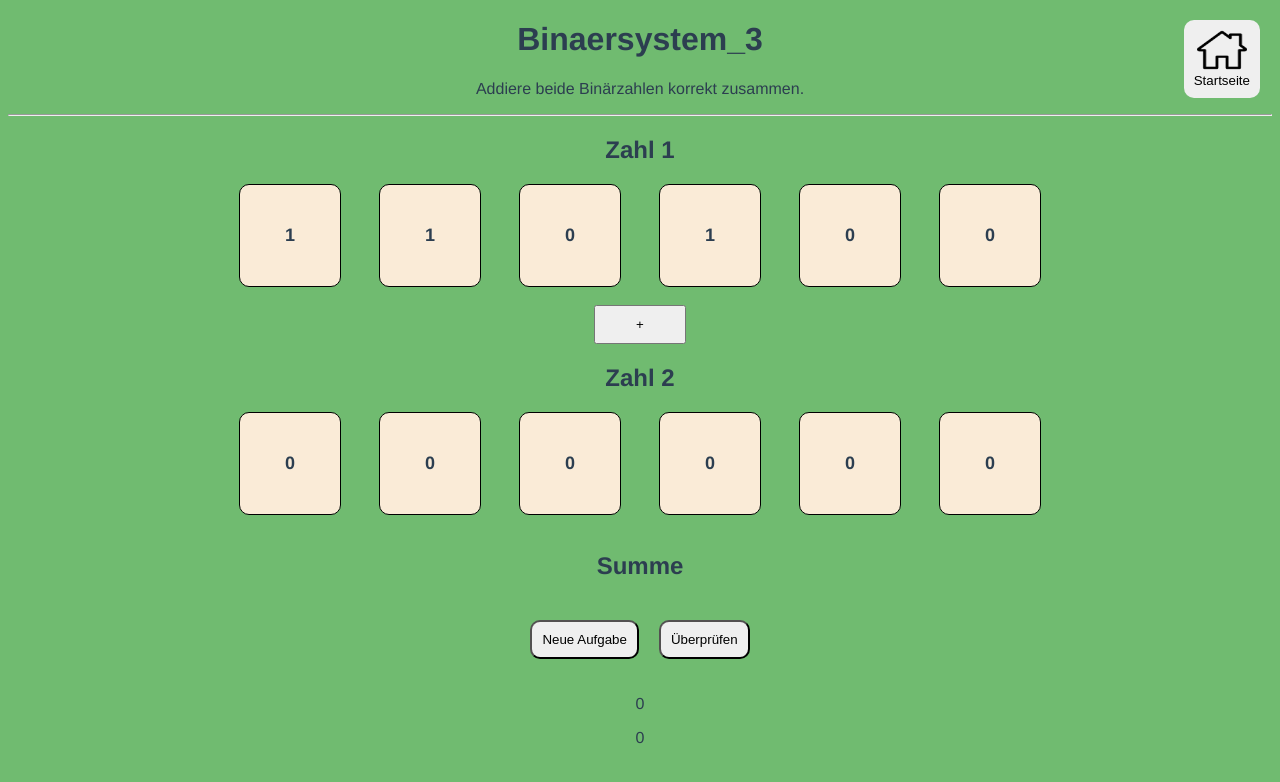
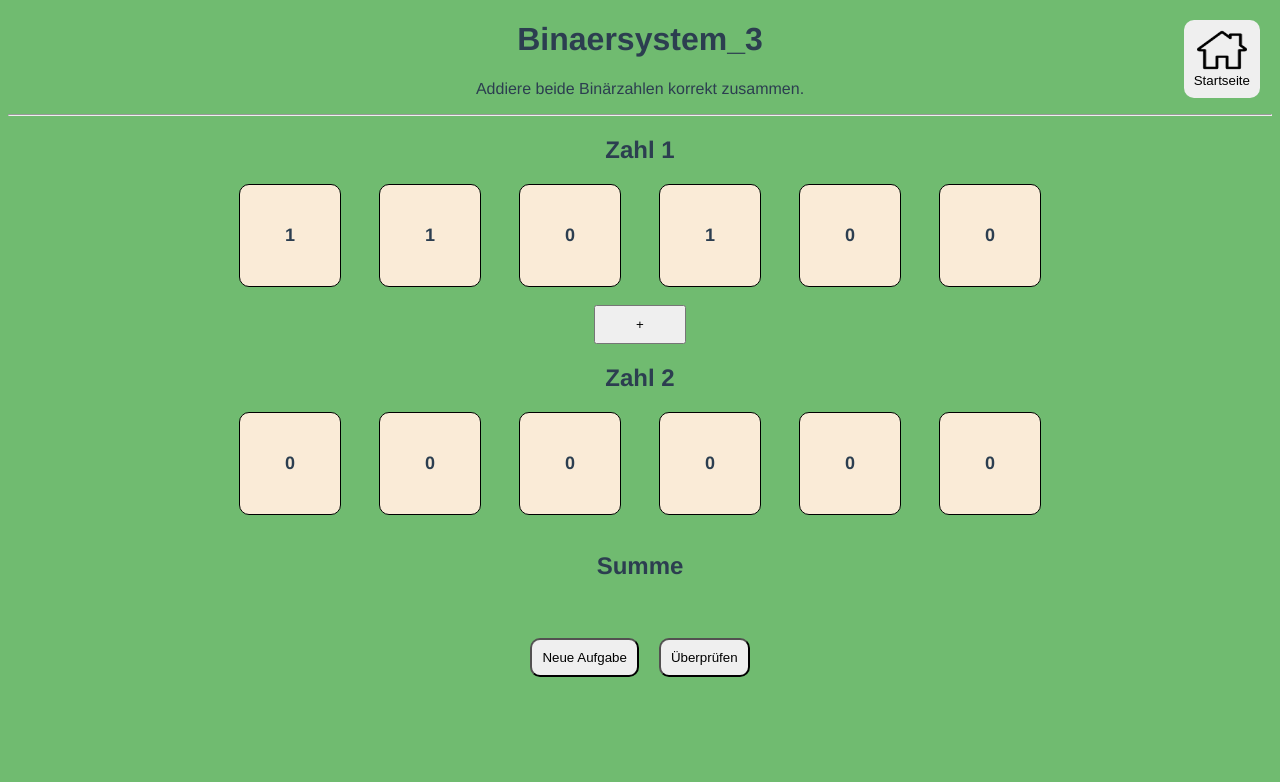
Before and after one commit to Fisnik-Mustafa/bsc-thesis, a Vue app: page /binaersystem_3 in a window 1280 px wide. Shown: the top 782 px of the page. Built offline with nearby package versions, Linux system fonts and the light colour scheme.

Commit message:
kleine Änderungen

```diff
--- a/src/views/Binaersystem_3.vue
+++ b/src/views/Binaersystem_3.vue
@@ -106,6 +106,8 @@
 
     </div>
 
+    <br>
+
     <div v-if="addup">
       <button
         class="umtausch"
@@ -153,8 +155,6 @@
 
     <Nexttask />
     <button @click="submit()" class="btn_submit">Überprüfen</button>
-    <p>{{ summand1indec }}</p>
-    <p>{{ summand2indec }}</p>
   </div>
 </template>
 
```
